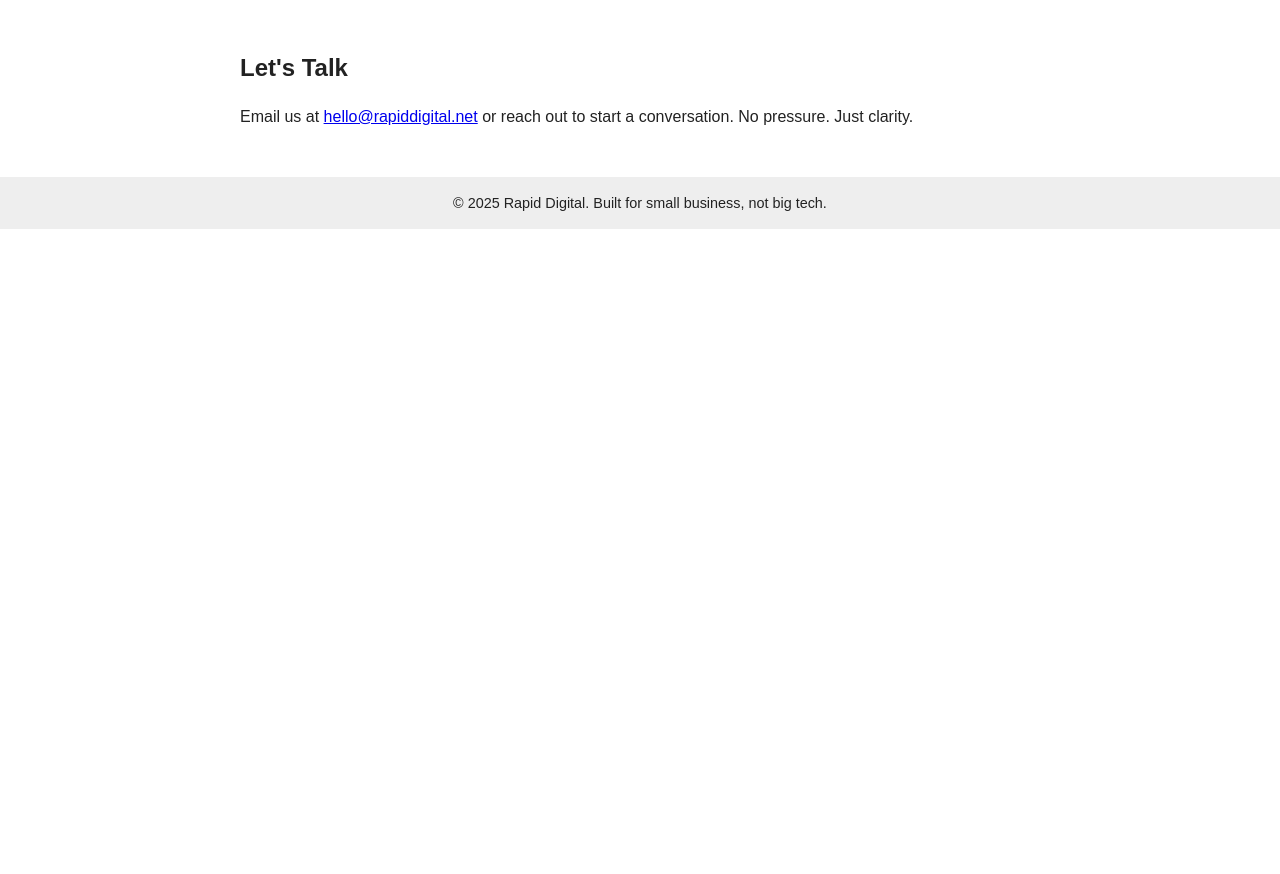
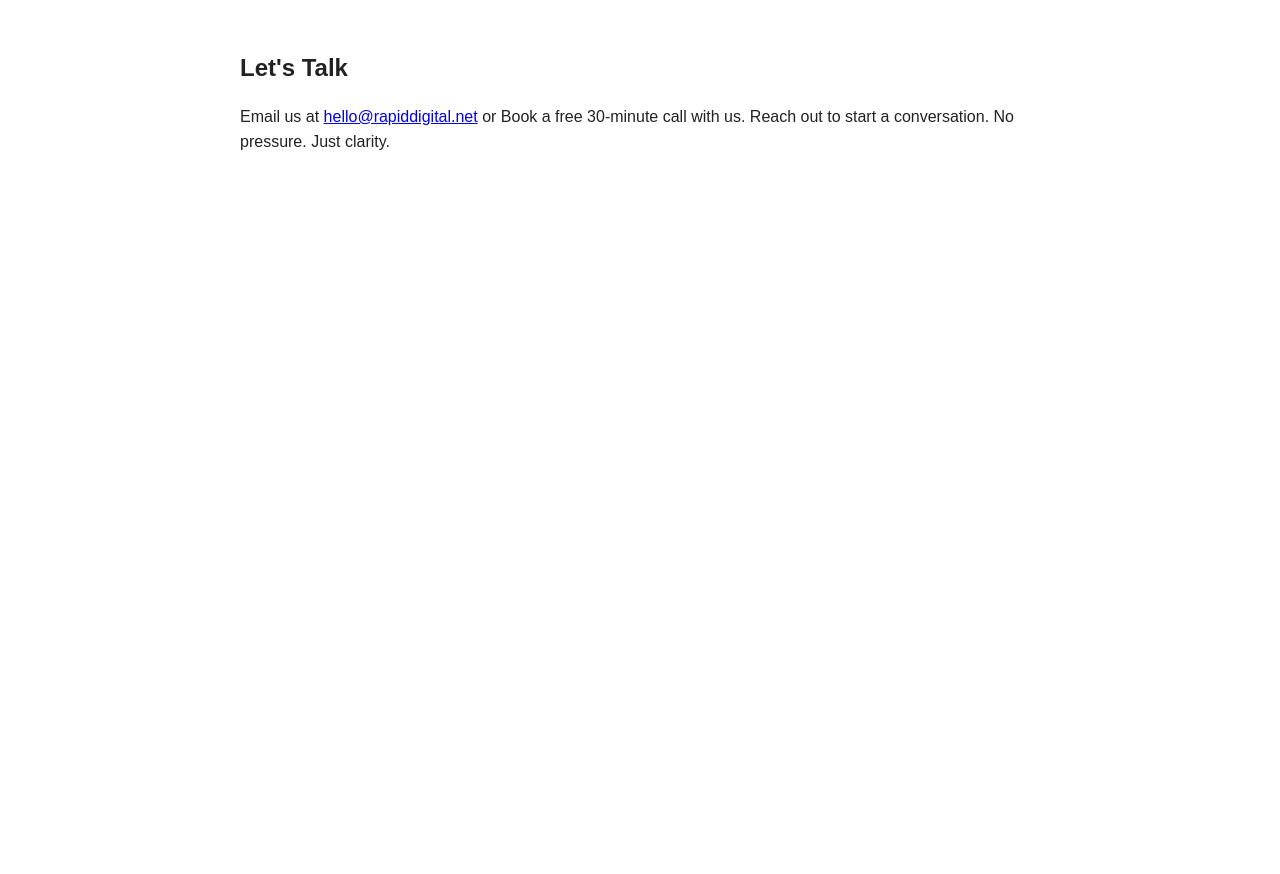
Before and after one commit to dnellis74/rapiddigital.net, a website: page index.html in a window 1280 px wide. Shown: the part 1482-2356 px from the top of the page. Before the commit the page ends 1711 px from the top, so only its background shows below. Drawn offline with Linux system fonts and the light colour scheme; a script that the page names is missing.

Commit message:
Added calendar

```diff
--- a/index.html
+++ b/index.html
@@ -117,8 +117,14 @@
 
     <section id="contact">
         <h2>Let's Talk</h2>
-        <p>Email us at <a href="mailto:hello@rapiddigital.net">hello@rapiddigital.net</a> or reach out to start a
+        <p>Email us at <a href="mailto:hello@rapiddigital.net">hello@rapiddigital.net</a> or Book a free 30-minute call with us. Reach out to start a
             conversation. No pressure. Just clarity.</p>
+        <!-- Calendly inline widget begin -->
+        <div class="calendly-inline-widget" data-url="https://calendly.com/dnellis74/30min"
+            style="min-width:320px;height:700px;"></div>
+        <script type="text/javascript" src="https://assets.calendly.com/assets/external/widget.js" async></script>
+        <!-- Calendly inline widget end -->
+        </p>
     </section>
 
     <footer>
--- a/package.json
+++ b/package.json
@@ -6,7 +6,7 @@
     "build": "npm run clean && npm run copy",
     "clean": "rimraf dist",
     "copy": "mkdir -p dist && cp index.html dist/ && cp *.png dist/",
-    "deploy": "npm run build && aws s3 sync dist/ s3://rapiddigital.net --delete"
+    "deploy": "npm run build"
   },
   "devDependencies": {
     "rimraf": "^5.0.5"
```
Also changed, not shown: README.md.
